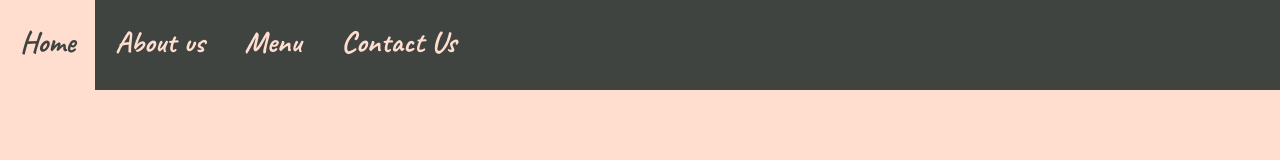
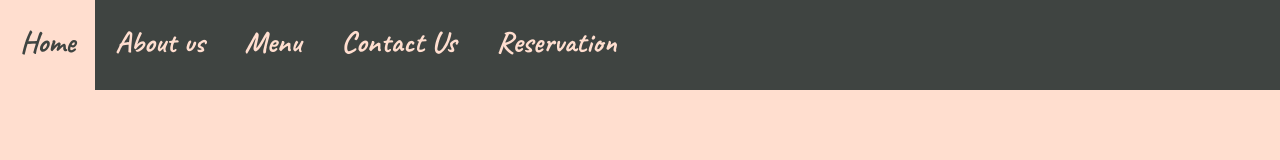
Before and after one commit to muffin0702/Restaurant, a plain HTML site: page index.html in a window 1280 px wide. Shown: the top 160 px of the page. Drawn offline with nearby package versions, Linux system fonts and the light colour scheme; a web font is replaced by a local one.

Commit message:
add atag

```diff
--- a/index.html
+++ b/index.html
@@ -21,10 +21,11 @@
       <a href="#container2">About us</a>
       <a href="#container3">Menu</a>
       <a href="#footer">Contact Us</a>
+      <a href="https://airrsv.net/reservation-itdcanada/calendar">Reservation</a>
     </div>
   </div>
 
-
+  <!-- container1 -->
   <div class="container1">
     <div class=name>
       <h2>Japanese restaurant</h2>
@@ -46,7 +47,7 @@
   </div><hr>
 
 
-  <!--container2----------------------------------------------------------------------------------------------------------------------------------------------------------->
+  <!-- container2 -->
   <div id="container2">
     <h2>About Us</h2>
     <p class="aboutus2">We offer meals with unchanged recipes under the theme of “meal like your mother made”.<br> If you miss Japanese food in Vancouver, please come and eat anytime. <br>We also have tea and sweets that make you feel relieved.</p>
```
Also changed, not shown: css/styles.css (+6 -6 lines), 4 other files.
